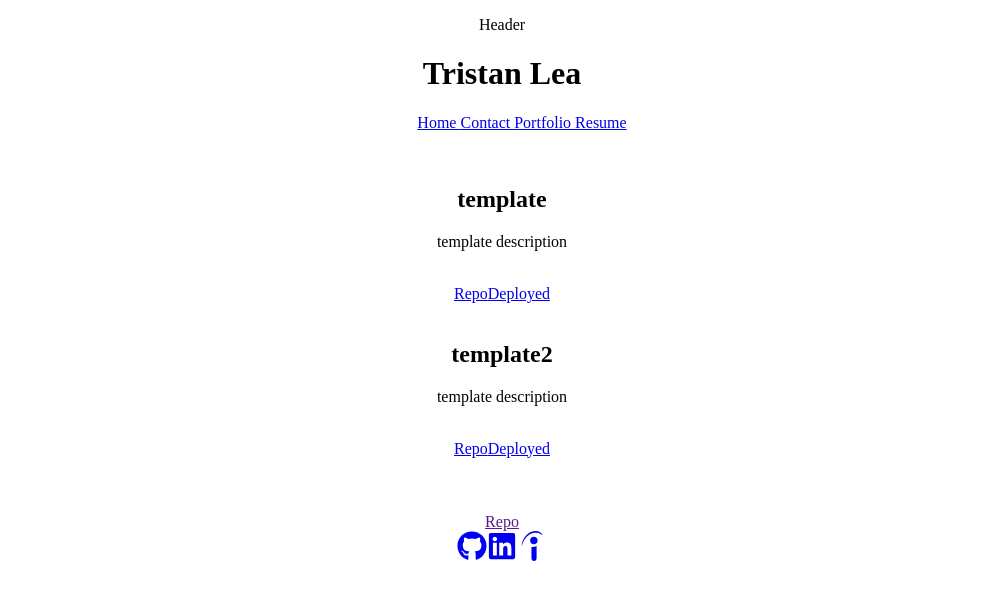
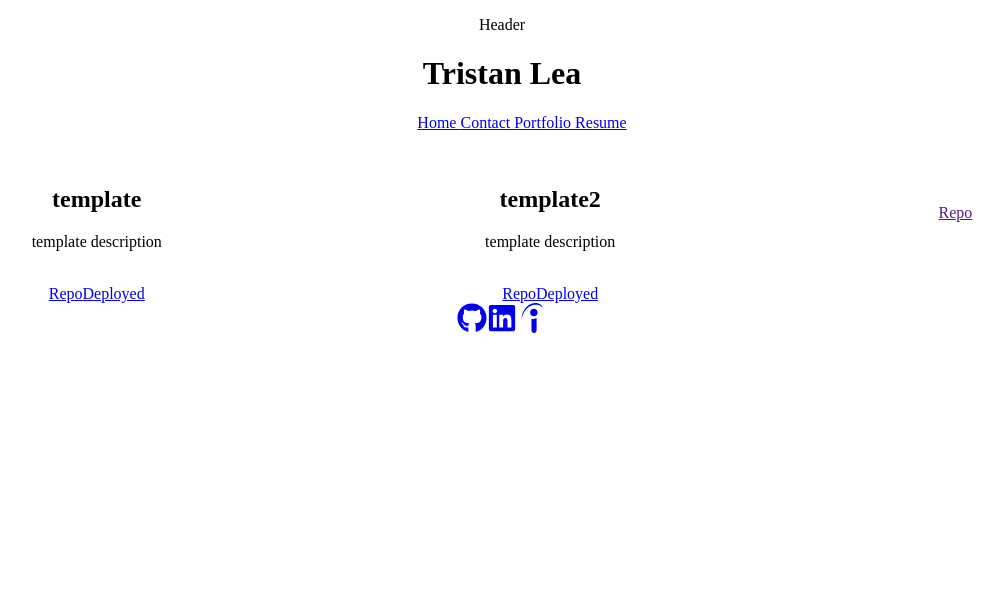
Before and after one commit to TriLea/React_Portfolio, a React (Create React App) app in the folder my-react-app/: page /Portfolio in a window 1280 px wide. Shown: the top 600 px of the page, without its empty margins (138-1142 px from the left). Built offline with nearby package versions, Linux system fonts and the light colour scheme.

Commit message:
cleaning up css, and file sturcture

```diff
--- a/my-react-app/src/Pages/AboutMe.jsx
+++ b/my-react-app/src/Pages/AboutMe.jsx
@@ -1,3 +1,5 @@
+import "../assets/styles/AboutMe.css"
+
 export default function AboutMe()
 {
     return(
--- a/my-react-app/src/Pages/Contact.jsx
+++ b/my-react-app/src/Pages/Contact.jsx
@@ -1,3 +1,5 @@
+import "../assets/styles/Contact.css"
+
 export default function Contact()
 {
     return(
--- a/my-react-app/src/Pages/ProjectItem.jsx
+++ b/my-react-app/src/Pages/ProjectItem.jsx
@@ -1,30 +1,11 @@
+import projectList from "../helpers/ProjectList";
+import "../assets/styles/Portfolio.css" //structure is a little messed up
 
 //for making project cards
 export default function Portfolio()
 {
-    const cards = [
-        {
-           title: 'template',
-           description: 'template description',
-           repoLink: 'repo link',
-           deployedLink: 'deployed link',
-           cardImg: ''
-        },
-        {
-            title: 'template2',
-            description: 'template description',
-            repoLink: 'repo link',
-            deployedLink: 'deployed link',
-            cardImg: ''
-        },
-        {
-            title: '',
-           description: '',
-           repoLink: '',
-           deployedLink: '',
-           cardImg: ''
-        }
-    ]
+
+    const cards = projectList;
 
     return (
 
--- a/my-react-app/src/Pages/Resume.jsx
+++ b/my-react-app/src/Pages/Resume.jsx
@@ -1,4 +1,4 @@
-//import '../../styles/Resume.css';
+import '../assets/styles/Resume.css';
 
 export default function Resume()
 {
--- a/my-react-app/src/assets/styles/Nav.css
+++ b/my-react-app/src/assets/styles/Nav.css
@@ -0,0 +1,18 @@
+.navBar
+{
+    display: flex;
+    flex-direction: row;
+    padding-left: 35px;
+}
+
+.navBar a
+{
+    margin: 10px;
+    text-decoration: none;
+    color: black;
+}
+
+.navBar a:hover
+{
+    color: #61dafb;
+}
--- a/my-react-app/src/assets/styles/Portfolio.css
+++ b/my-react-app/src/assets/styles/Portfolio.css
@@ -0,0 +1,28 @@
+.portfolio
+{
+    display: flex;
+    flex-flow: row wrap;
+    justify-content: space-around;
+    width: 100%;
+}
+
+.portfolio-item
+{
+    width: 30%;
+    margin: 10px;
+    border: 1px solid black;
+    border-radius: 5px;
+    padding: 10px;
+    box-shadow: 5px 5px 5px 5px #888888;
+}
+
+.portfolio-item:hover
+{
+    box-shadow: 10px 10px 10px 10px #888888;
+}
+
+.portfolio-item img
+{
+    width: 100%;
+    height: 100%;
+}
--- a/my-react-app/src/assets/styles/Resume.css
+++ b/my-react-app/src/assets/styles/Resume.css
@@ -0,0 +1,13 @@
+.resume
+{
+    display: flex;
+    flex-direction: column;
+    align-items: center;
+    justify-content: center;
+}
+
+button
+{
+    width: 200px;
+    marigin: 50px;
+}
--- a/my-react-app/src/components/Footer.jsx
+++ b/my-react-app/src/components/Footer.jsx
@@ -3,6 +3,8 @@ import GitHubIcon from '@mui/icons-material/GitHub';
 import { FaGithub, FaLinkedin } from 'react-icons/fa';
 import { SiIndeed } from 'react-icons/si';
 //import indeedIcon from "../assets/images/indeed.png";
+
+import "../assets/styles/Footer.css"
 
 export default function Footer()
 {
--- a/my-react-app/src/components/Header.jsx
+++ b/my-react-app/src/components/Header.jsx
@@ -7,6 +7,8 @@
 //path is wrong
 /* <img src={require('./assets/images/tristan_lea_paint_logo.png')} />
 <img src={require('./assets/images/me.png')} /> */
+
+import "../assets/styles/Header.css"
 
 export default function Header()
 {
--- /dev/null
+++ b/my-react-app/src/helpers/ProjectList.js
@@ -0,0 +1,28 @@
+//import images
+
+
+const projectList = [
+    {
+       title: 'template',
+       description: 'template description',
+       repoLink: 'repo link',
+       deployedLink: 'deployed link',
+       cardImg: ''
+    },
+    {
+        title: 'template2',
+        description: 'template description',
+        repoLink: 'repo link',
+        deployedLink: 'deployed link',
+        cardImg: ''
+    },
+    {
+        title: '',
+       description: '',
+       repoLink: '',
+       deployedLink: '',
+       cardImg: ''
+    }
+]
+
+export default projectList;
```
Also changed, not shown: my-react-app/src/components/Nav.jsx (+5 -2 lines), my-react-app/src/assets/styles/AboutMe.css (added).
